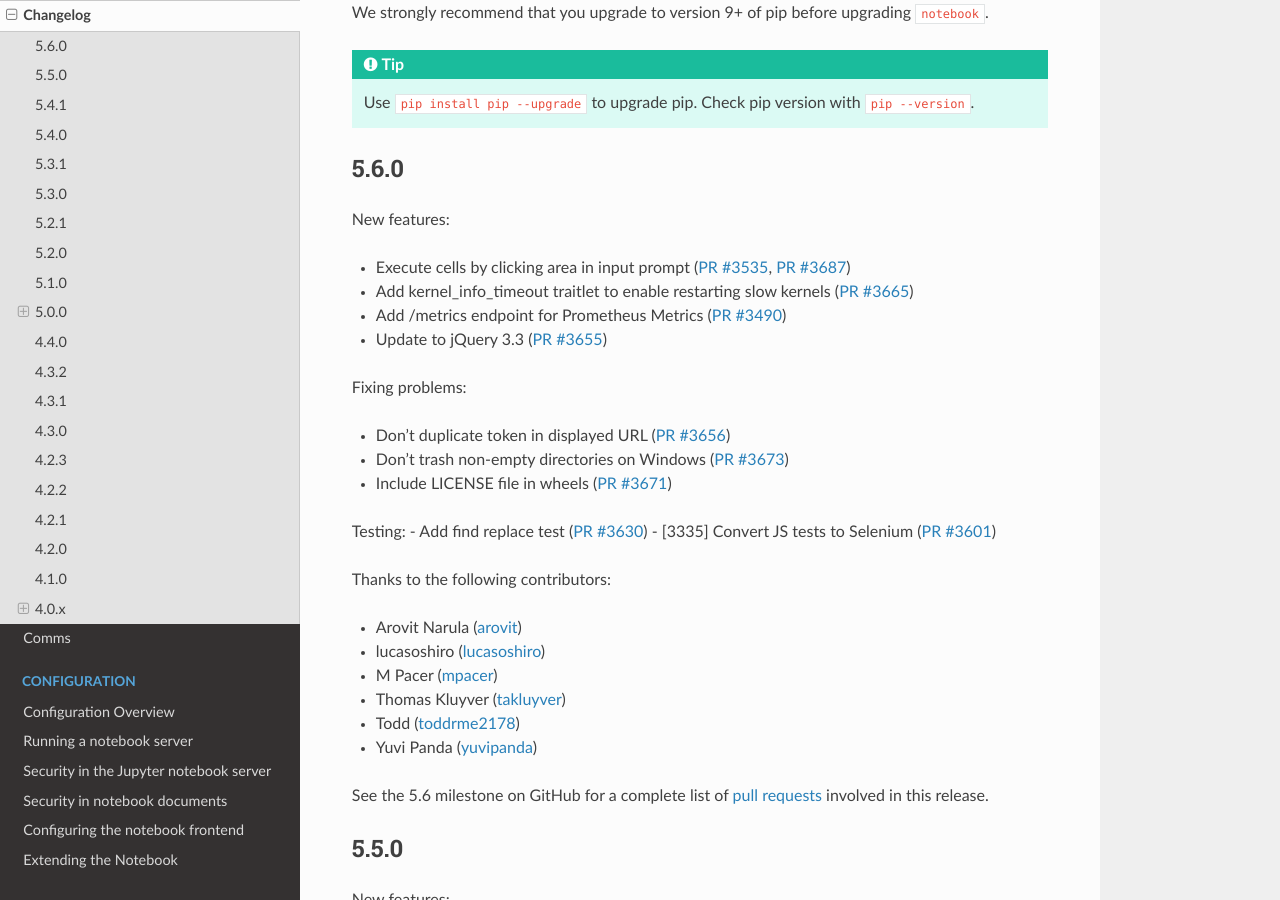
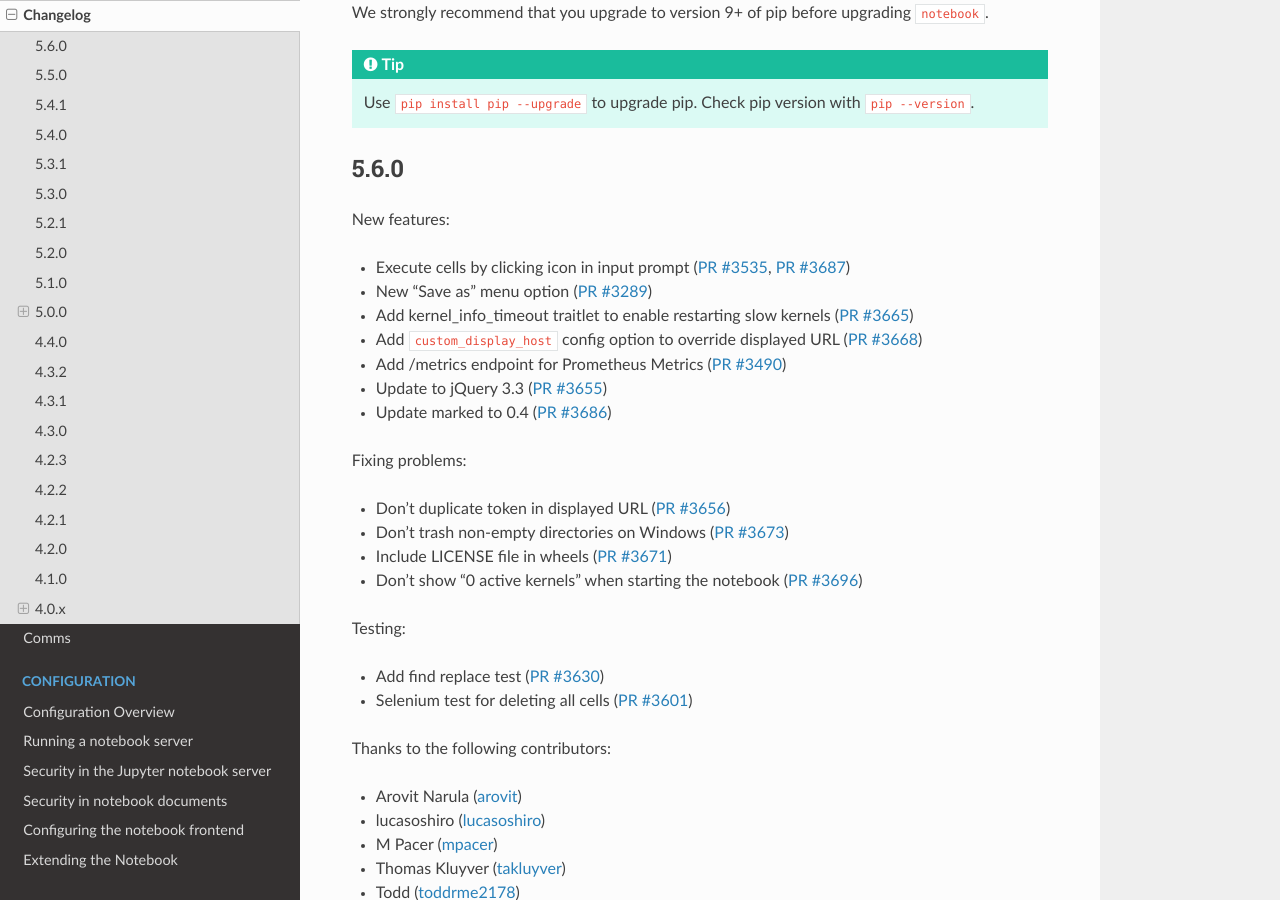
Before and after one commit to jupyter/nbclassic, a Sphinx documentation site: the page built from docs/source/changelog.rst, in a window 1280 px wide and 900 px high, scrolled down 333 px. Built offline with Sphinx 7.4.7 and the Read the Docs theme 2.0.0, drawn with Linux system fonts in a browser that asks for light colours; pages that are not in the unit, such as notebooks, are missing from menus; the version number could not be read and is left out.

Commit message:
Updates and additions to release notes

```diff
--- a/docs/source/changelog.rst
+++ b/docs/source/changelog.rst
@@ -28,20 +28,25 @@
 
 New features:
 
-- Execute cells by clicking area in input prompt (:ghpull:`3535`, :ghpull:`3687`)
+- Execute cells by clicking icon in input prompt (:ghpull:`3535`, :ghpull:`3687`)
+- New "Save as" menu option (:ghpull:`3289`)
 - Add kernel_info_timeout traitlet to enable restarting slow kernels (:ghpull:`3665`)
+- Add ``custom_display_host`` config option to override displayed URL (:ghpull:`3668`)
 - Add /metrics endpoint for Prometheus Metrics (:ghpull:`3490`)
 - Update to jQuery 3.3 (:ghpull:`3655`)
+- Update marked to 0.4 (:ghpull:`3686`)
 
 Fixing problems:
 
 - Don't duplicate token in displayed URL (:ghpull:`3656`)
 - Don't trash non-empty directories on Windows (:ghpull:`3673`)
 - Include LICENSE file in wheels (:ghpull:`3671`)
+- Don't show "0 active kernels" when starting the notebook (:ghpull:`3696`)
 
 Testing:
+
 - Add find replace test (:ghpull:`3630`)
-- [3335] Convert JS tests to Selenium (:ghpull:`3601`)
+- Selenium test for deleting all cells (:ghpull:`3601`)
 
 Thanks to the following contributors:
 
```
